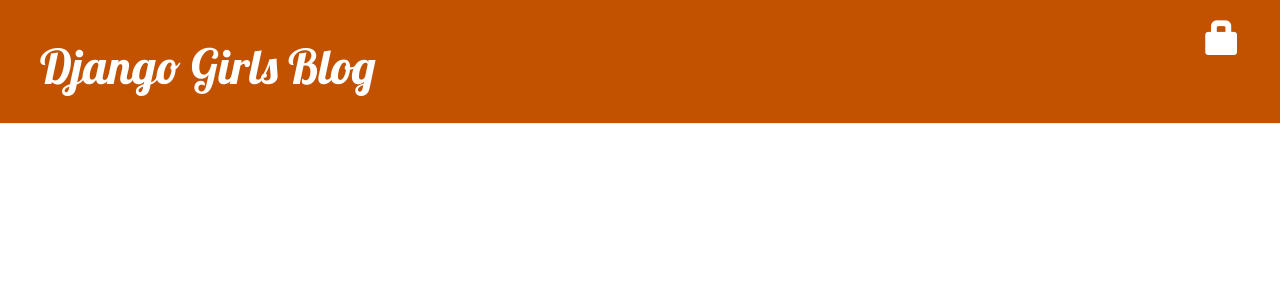
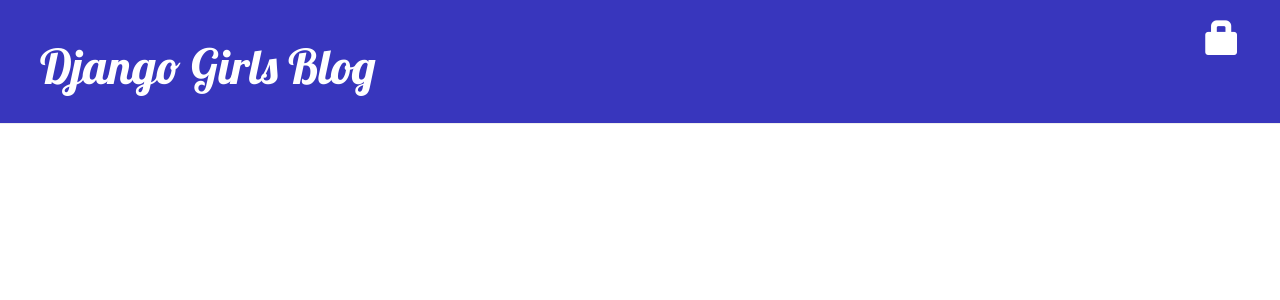
Before and after one commit to yamamoto12100/my-first-blog, a Django app: page / in a window 1280 px wide. Shown: the top 300 px of the page. Run offline with Django 3.2, Linux system fonts and the light colour scheme; data that the repository does not hold is empty; some libraries are stand-ins or nearby versions.

Commit message:
CSS_ver14

```diff
--- a/blog/static/css/blog.css
+++ b/blog/static/css/blog.css
@@ -1,6 +1,6 @@
 
 .page-header {
-    background-color: #C25100;
+    background-color: #3836bd;
     margin-top: 0;
     padding: 20px 20px 20px 40px;
 }
--- a/blog/templates/blog/base.html
+++ b/blog/templates/blog/base.html
@@ -1,7 +1,7 @@
 {% load static %}
 <html>
     <head>
-        <title>Django Girls blog</title>
+        <title>test blog</title>
         <link rel="stylesheet" href="//maxcdn.bootstrapcdn.com/bootstrap/3.2.0/css/bootstrap.min.css">
         <link rel="stylesheet" href="//maxcdn.bootstrapcdn.com/bootstrap/3.2.0/css/bootstrap-theme.min.css">
         <link href="//fonts.googleapis.com/css?family=Lobster&subset=latin,latin-ext" rel="stylesheet" type="text/css">
```
